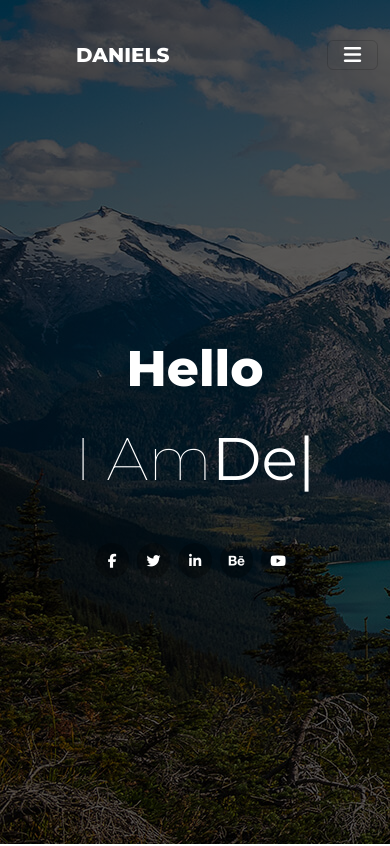
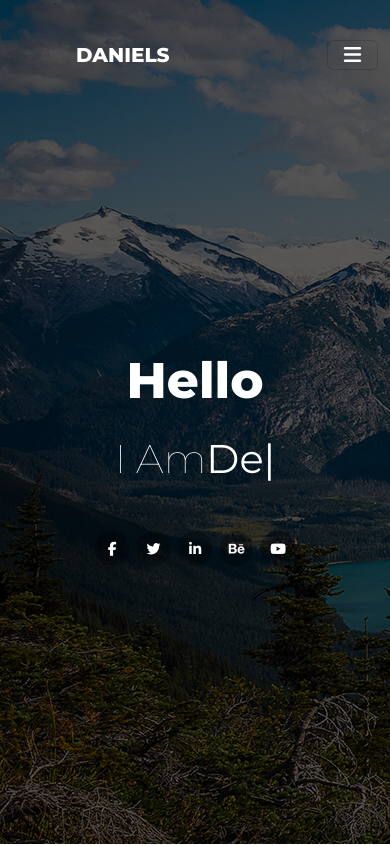
Before and after one commit to mohamedashraf405/exam, a plain HTML site: page index.html in a window 390 px wide. Shown: the top 846 px of the page. Drawn offline with Linux system fonts and the light colour scheme.

Commit message:
Update index.css

```diff
--- a/css/index.css
+++ b/css/index.css
@@ -86,6 +86,12 @@ img{
 }
 .home-contant h1{
     font-size: 60px;
+    font-weight: lighter;
+}
+@media (max-width: 768px){
+
+.home-contant h1{
+    font-size: 40px;
     font-weight: lighter;
 }
 .social-links span{
```
